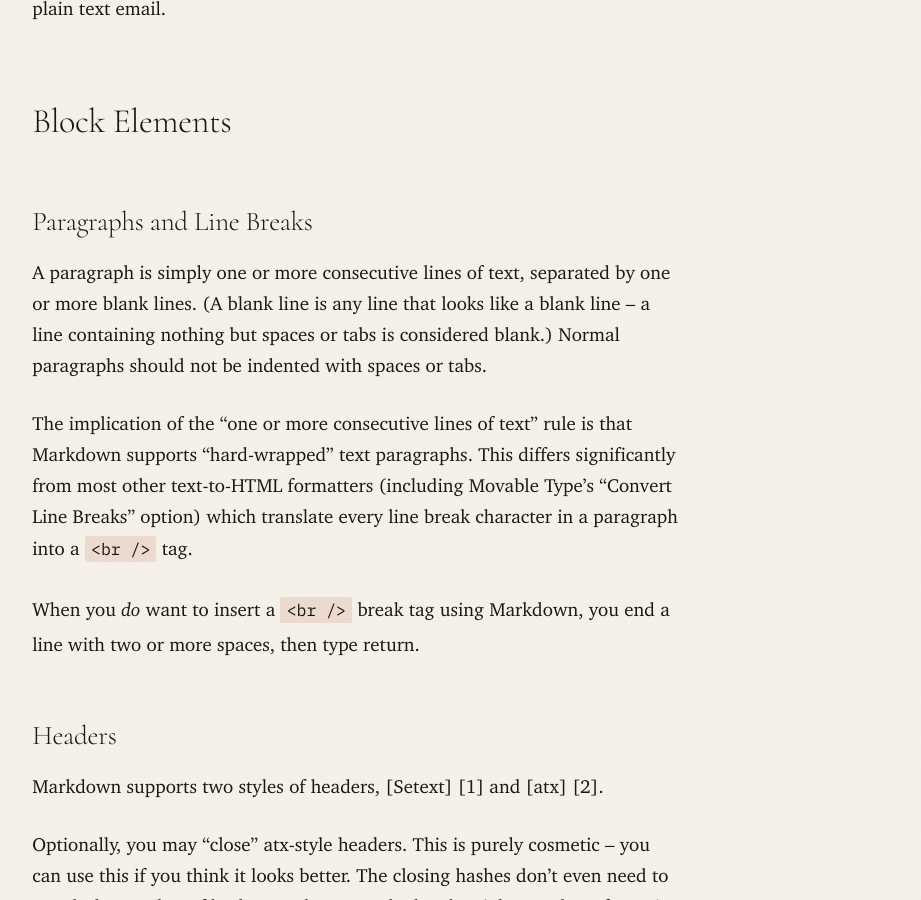
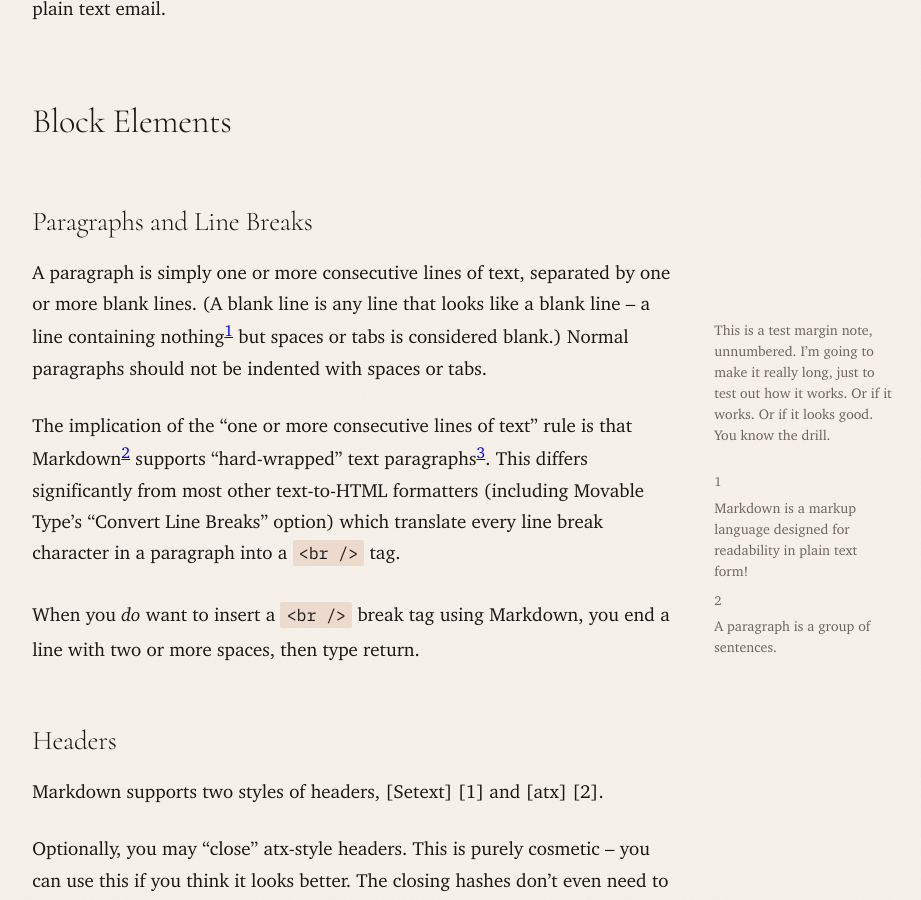
Before and after one commit to matt-zb/matt-zb.github.io, a Jekyll site: the page built from _posts/2026-03-11-test-page.md, in a window 1280 px wide and 900 px high, scrolled down 1616 px. Shown: the whole window, without its empty margins (275-1196 px from the left). Built offline with Jekyll 4.4.1, drawn with Linux system fonts in a browser that asks for light colours; some web fonts are replaced; some of the changed text lies outside the part shown.

Commit message:
Update 2026-03-11-test-page.md

```diff
--- a/_posts/2026-03-11-test-page.md
+++ b/_posts/2026-03-11-test-page.md
@@ -49,14 +49,20 @@ inspiration for Markdown's syntax is the format of plain text email.
 
 A paragraph is simply one or more consecutive lines of text, separated
 by one or more blank lines. (A blank line is any line that looks like a
-blank line -- a line containing nothing but spaces or tabs is considered
+blank line -- a line containing nothing[^mn-test] but spaces or tabs is considered
 blank.) Normal paragraphs should not be indented with spaces or tabs.
 
+[^mn-test]: This is a test margin note, unnumbered. I'm going to make it really long, just to test out how it works. Or if it works. Or if it looks good. You know the drill.
+
 The implication of the "one or more consecutive lines of text" rule is
-that Markdown supports "hard-wrapped" text paragraphs. This differs
+that Markdown[^md] supports "hard-wrapped" text paragraphs[^paragraph]. This differs
 significantly from most other text-to-HTML formatters (including Movable
 Type's "Convert Line Breaks" option) which translate every line break
 character in a paragraph into a `<br />` tag.
+
+[^md]: Markdown is a markup language designed for readability in plain text form!
+
+[^paragraph]: A paragraph is a group of sentences.
 
 When you *do* want to insert a `<br />` break tag using Markdown, you
 end a line with two or more spaces, then type return.
```
